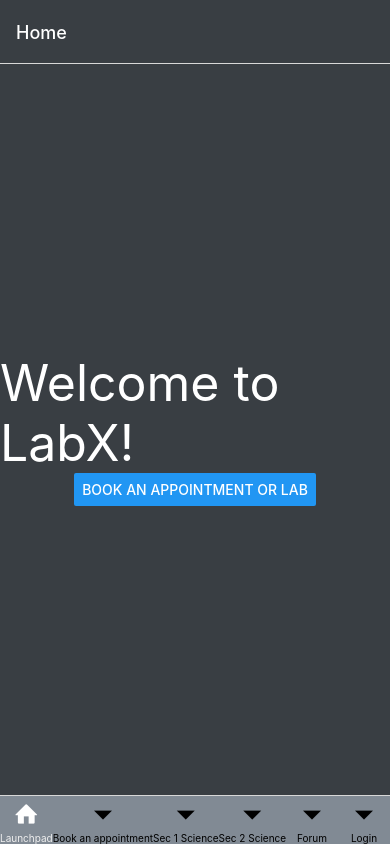
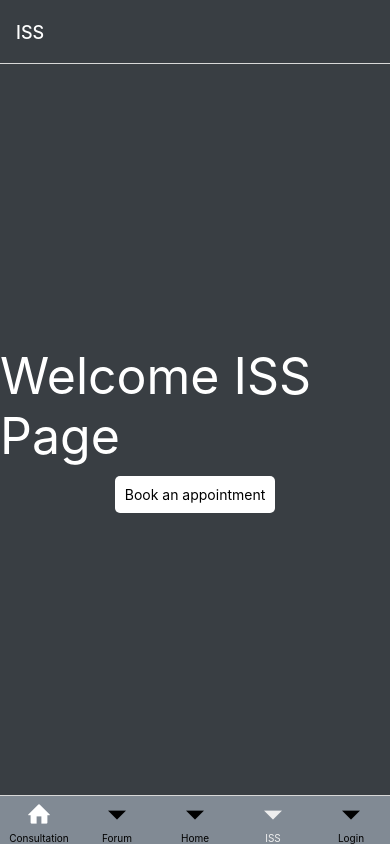
Before and after one commit to hihihii123/labX, a React Native app: screen /ISS in a window 390 px wide. Built offline with nearby package versions, Linux system fonts and the light colour scheme.

Commit message:
final update before change to rn cli

```diff
--- a/App.js
+++ b/App.js
@@ -1,11 +1,8 @@
-import { StatusBar } from 'expo-status-bar';
-import { Button, StyleSheet, Text, View } from 'react-native';
-import { NavigationContainer } from '@react-navigation/native';
-import { createNativeStackNavigator } from '@react-navigation/native-stack';
+
 import Home from './Home';
 
 
-const Stack = createNativeStackNavigator();
+
 
 
 
--- /dev/null
+++ b/Consult.js
@@ -0,0 +1,9 @@
+import { View, Text } from "react-native";
+
+export default function Consult() {
+    return (
+        <View>
+            <Text>Consultation</Text>
+        </View>
+    );
+}
--- a/Home.js
+++ b/Home.js
@@ -9,6 +9,10 @@ import ForumPage from './forum';
 import Login from './Login';
 import { UserContext } from './usercontextslave';
 import React from 'react';
+import ISS from './ISS';
+import Consult from './Consult';
+
+
 const Tab = createBottomTabNavigator();
 
 function HomeScreen({ navigation }) {
@@ -21,6 +25,8 @@ function HomeScreen({ navigation }) {
         />
     </View>
   );
+
+
 }
 
 export default function Home() {
@@ -30,42 +36,38 @@ export default function Home() {
       <NavigationContainer style={{backgroundColor: '#393E43', flex: 1}}>
         <Tab.Navigator initialRouteName='Home' tabBarBadge = {{focused: true, color: 'Red', size: 11}} screenOptions={{tabBarStyle: {backgroundColor: '#818a94'}, tabBarInactiveTintColor: '#000', tabBarActiveTintColor: '#EEE', headerStyle: {backgroundColor: '#393E43'}, headerTintColor: '#FFF'}}>
           <Tab.Screen
-            name='Home'
-            component={HomeScreen}
+            name='Consultation'
+            component={Consult}
 
             options={{
-              tabBarLabel: "Launchpad",
+              tabBarLabel: "Consultation",
               tabBarIcon: () => (<Entypo name="home" size={24} color="white" />),
 
 
             }}
             />
           <Tab.Screen
-            name='Book an appointment'
-            component={LabBookPage}
-            options={{ tabBarLabel: 'Book an appointment' }}
+            name='Forum'
+            component={ForumPage}
+            options={{ tabBarLabel: 'Forum' }}
 
             />
           <Tab.Screen
-            name='Sec 1 Science'
-            component={Sec1Homepage}
-            options={{ tabBarLabel: 'Sec 1 Science' }}
+            name='Home'
+            component={HomeScreen}
+            options={{ tabBarLabel: 'Home' }}
             />
           <Tab.Screen
-            name='Sec 2 Science'
-            component={Sec2Homepage}
-            options={{ tabBarLabel: 'Sec 2 Science' }}
+            name='ISS'
+            component={ISS}
+            options={{ tabBarLabel: 'ISS' }}
             />
           <Tab.Screen
-            name='Forum'
-            component={ForumPage}
-            options={{ tabBarLabel: 'Forum' }}
-            />
-          <Tab.Screen
-            name='Login'
+            name='Settings'
             component={Login}
             options={{ tabBarLabel: 'Login' }}
             />
+
         </Tab.Navigator>
       </NavigationContainer>
     </UserContext.Provider>
--- /dev/null
+++ b/ISS.js
@@ -0,0 +1,18 @@
+import { View, Text, Pressable } from 'react-native';
+import React from 'react';
+import { styles } from './Home';
+
+
+export default function ISS() {
+    return (
+        <View style={styles.MainPage}>
+            <Text style={{fontSize: 50, color: '#FFF'}}>Welcome ISS Page</Text>
+            <Pressable
+                style={{backgroundColor: '#FFF', padding: 10, borderRadius: 5, marginTop: 10}}
+                onPress={() => alert('Book an appointment')}
+                >
+                <Text style={{color: '#000'}}>Book an appointment</Text>
+            </Pressable>
+        </View>
+    );
+}
--- a/Login.js
+++ b/Login.js
@@ -5,6 +5,7 @@ import { signInWithPopup, GoogleAuthProvider, sendEmailVerification } from "fire
 import { View, Text, Button } from "react-native";
 
 import { UserContext } from "./usercontextslave";
+
 
 const auth = FIREBASE_AUTH;
 const provider = new GoogleAuthProvider(FIREBASE_APP);
--- a/metro.config.js
+++ b/metro.config.js
@@ -1,7 +1,6 @@
-const { getDefaultConfig } = require('expo/metro-config');
+const { getDefaultConfig } = require('@expo/metro-config');
 
 const defaultConfig = getDefaultConfig(__dirname);
-defaultConfig.resolver.assetExts.push('cjs');
-
+defaultConfig.resolver.sourceExts.push('cjs');
 
 module.exports = defaultConfig;
--- a/package.json
+++ b/package.json
@@ -11,6 +11,7 @@
   "dependencies": {
     "@babel/plugin-transform-template-literals": "^7.24.1",
     "@expo/metro-runtime": "~3.2.1",
+    "@react-native-async-storage/async-storage": "1.23.1",
     "@react-native-community/google-signin": "^5.0.0",
     "@react-native-firebase/app": "^20.0.0",
     "@react-native-firebase/auth": "^20.0.0",
@@ -21,8 +22,9 @@
     "@react-navigation/native": "^6.1.17",
     "@react-navigation/native-stack": "^6.9.26",
     "deprecated-react-native-prop-types": "^5.0.0",
-    "expo": "~51.0.8",
+    "expo": "^51.0.9",
     "expo-status-bar": "~1.12.1",
+    "expo-updates": "~0.25.15",
     "firebase": "^10.12.1",
     "lodash": "^4.17.21",
     "prop-types": "^15.8.1",
```
Also changed, not shown: 1 other file (tests, documents, lock files or other folders).
